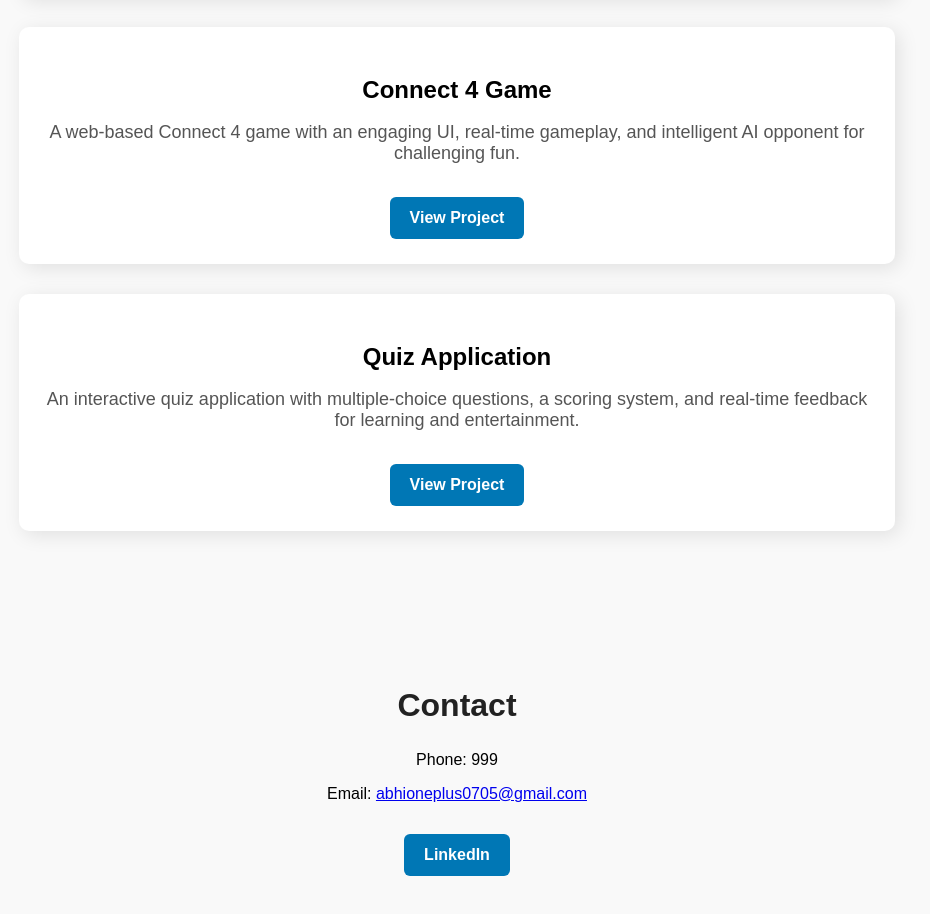
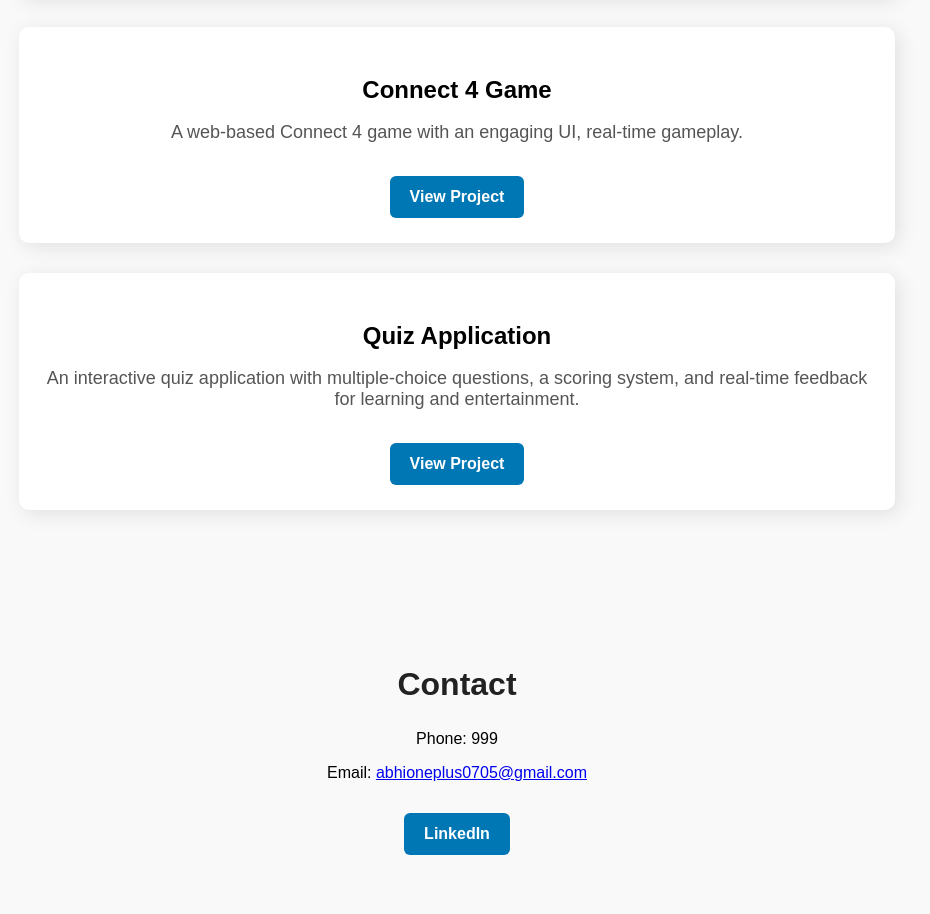
Before and after one commit to ordon12/portfassgn, a plain HTML site: page index.html in a window 1280 px wide. Shown: the part 1311-2225 px from the top of the page, without its empty margins (183-1113 px from the left). Drawn offline with Linux system fonts and the light colour scheme.

Commit message:
Update index.html

```diff
--- a/index.html
+++ b/index.html
@@ -36,7 +36,7 @@
 
         <div class="project">
             <h3>Connect 4 Game</h3>
-            <p>A web-based Connect 4 game with an engaging UI, real-time gameplay, and intelligent AI opponent for challenging fun.</p>
+            <p>A web-based Connect 4 game with an engaging UI, real-time gameplay.</p>
             <a href="https://ordon12.github.io/connect4new/" target="_blank">View Project</a>
         </div>
 
```
